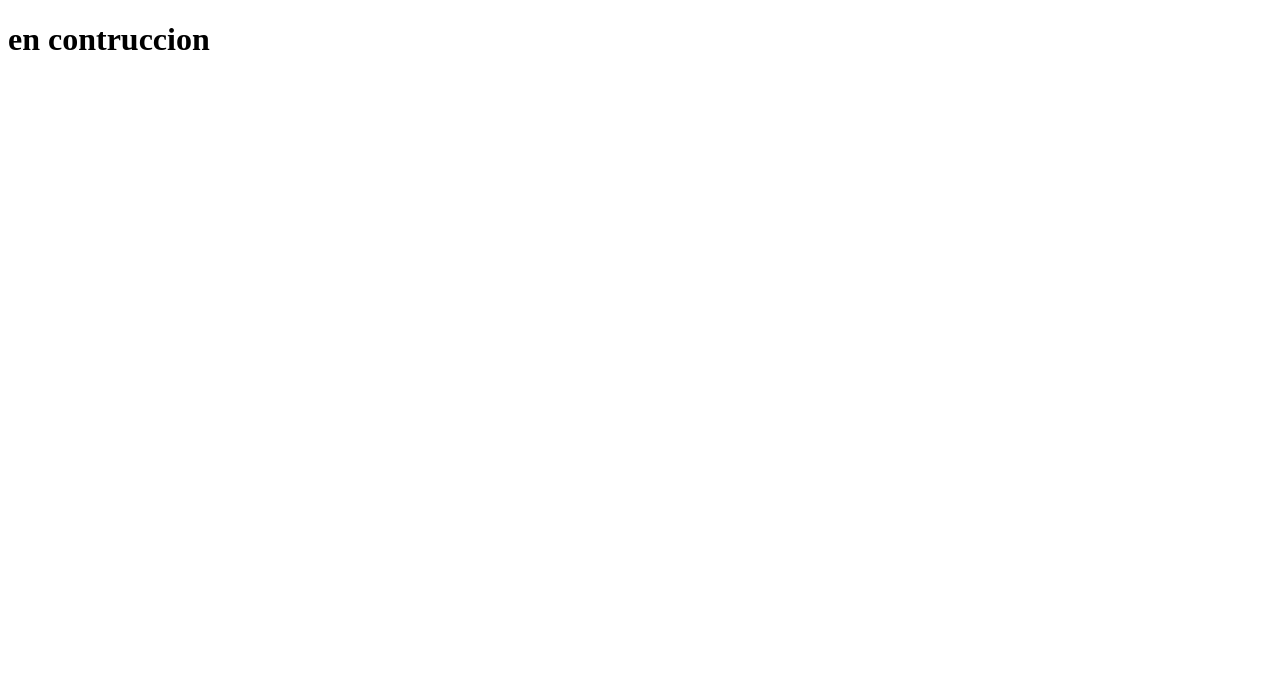
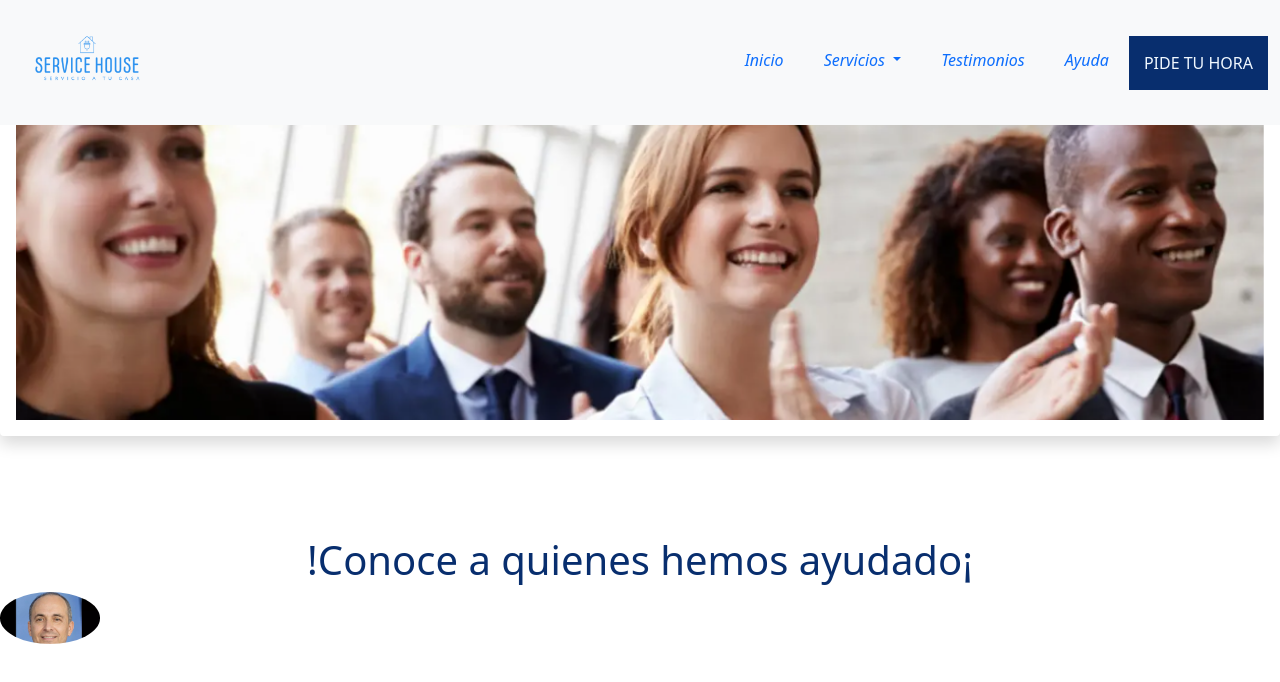
Before and after one commit to maxxII123/proyecto-service-house, a plain HTML site: page testimonio.html in a window 1280 px wide. Drawn offline with nearby package versions, Linux system fonts and the light colour scheme.

Commit message:
avanze testimonios

```diff
--- /dev/null
+++ b/testimonio.css
@@ -0,0 +1,48 @@
+/*navbar primera seckcion*/
+body{
+    background-color: rgba(240, 240, 240, 0.616);
+}
+#nav-main{
+    height: 125px;
+}
+
+.nav-link{
+    display: flex;
+    justify-content: end;
+    color: rgb(0, 0, 0);
+    padding: 10px 10px;
+    text-decoration: none ;
+    margin: 4px;
+    font-style: italic;
+    border-radius: 5px;
+
+}
+.nav-link1{
+    background-color: #082e6e;
+    text-decoration: none;
+    color: aliceblue;
+    padding: 15px 15px;
+}
+.logo1{
+    width: 150px;
+}
+/*fin de primera seccion*/
+
+
+
+/*primera seccion formularios*/
+
+.img-testimonios{
+    width: 100%;
+}
+
+.titulo-testimonios{
+    display: flex;
+    justify-content: center;
+    margin-top: 100px;
+    color: #082e6e
+}
+.fto-mecanico-circular{
+    border-radius: 50%;
+    width: 100px;
+}
--- a/testimonio.html
+++ b/testimonio.html
@@ -1,10 +1,60 @@
 <!DOCTYPE html>
-<html lang="en">
+<html>
+
 <head>
+    <link rel="icon" href="img/My project-2.ico">
+    <title>Service House</title>
+    <link rel="stylesheet" href="testimonio.css">
+    <script src="https://kit.fontawesome.com/4c074bd5a8.js" crossorigin="anonymous"></script>
+    <link href="https://cdn.jsdelivr.net/npm/bootstrap@5.0.2/dist/css/bootstrap.min.css" rel="stylesheet"
+        integrity="sha384-EVSTQN3/azprG1Anm3QDgpJLIm9Nao0Yz1ztcQTwFspd3yD65VohhpuuCOmLASjC" crossorigin="anonymous">
+    <script src="https://cdn.jsdelivr.net/npm/bootstrap@5.0.2/dist/js/bootstrap.bundle.min.js"
+        integrity="sha384-MrcW6ZMFYlzcLA8Nl+NtUVF0sA7MsXsP1UyJoMp4YLEuNSfAP+JcXn/tWtIaxVXM"
+        crossorigin="anonymous"></script>
     <title>testimonios</title>
 </head>
+
 <body>
-    <h1>en contruccion</h1>
-    <img src="img/en contruccion.jpg" alt="">
+    <nav class="navbar navbar-expand-lg navbar-light bg-light fixed-top" id="nav-main">
+        <div class="container-fluid">
+            <div class="collapse navbar-collapse" id="navbarNavAltMarkup">
+                <div class="navbar-brand">
+                    <img class="logo1" src="img/My project-1.png" alt="">
+                </div>
+            </div>
+            <div class="d-flex">
+                <a href="index.html" class="nav-link">Inicio</a>
+                <div class="nav-item dropdown" data-bs-theme="light">
+                    <a class="nav-link dropdown-toggle" href="#" id="navbarDarkDropdownMenuLink" role="button"
+                        data-bs-toggle="dropdown" aria-expanded="false">
+                        Servicios
+                    </a>
+                    <ul class="dropdown-menu dropdown-menu-light" aria-labelledby="navbarDarkDropdownMenuLink">
+                        <li><a class="dropdown-item" href="Enfermeria.html">Enfermeria</a></li>
+                        <li><a class="dropdown-item" href="electricidad.html  ">Electricidad</a></li>
+                        <li><a class="dropdown-item" href="mecanica.html">Mecanica Automotriz</a></li>
+                    </ul>
+                </div>
+                <a href="testimonio.html" class="nav-link">Testimonios</a>
+                <a href="#" class="nav-link">Ayuda</a>
+                <a href="#formulario-div" class="nav-link1 ">PIDE TU HORA</a>
+            </div>
+        </div>
+    </nav>
+    <main>
+        <div>
+            <div class="shadow p-3 mb-5 bg-body-tertiary rounded">
+                <img class="img-testimonios" src="img/Screenshot 2023-06-07 15.51.40.png" alt="">
+            </div>
+            <div class="titulo-testimonios">
+                <h1>
+                    !Conoce a quienes hemos ayudado¡
+                </h1>
+            </div>
+            <div class="-">
+                <img class="fto-mecanico-circular" src="img/mecanico1.webp" alt="">
+            </div>
+        </div>
+    </main>
 </body>
 </html>
```
Also changed, not shown: pagina-principal.css (+37 -24 lines), img/Screenshot 2023-06-07 15.51.40.png (added), img/VALORES-EMPRESARIALES.jpg (added), 1 other file.
